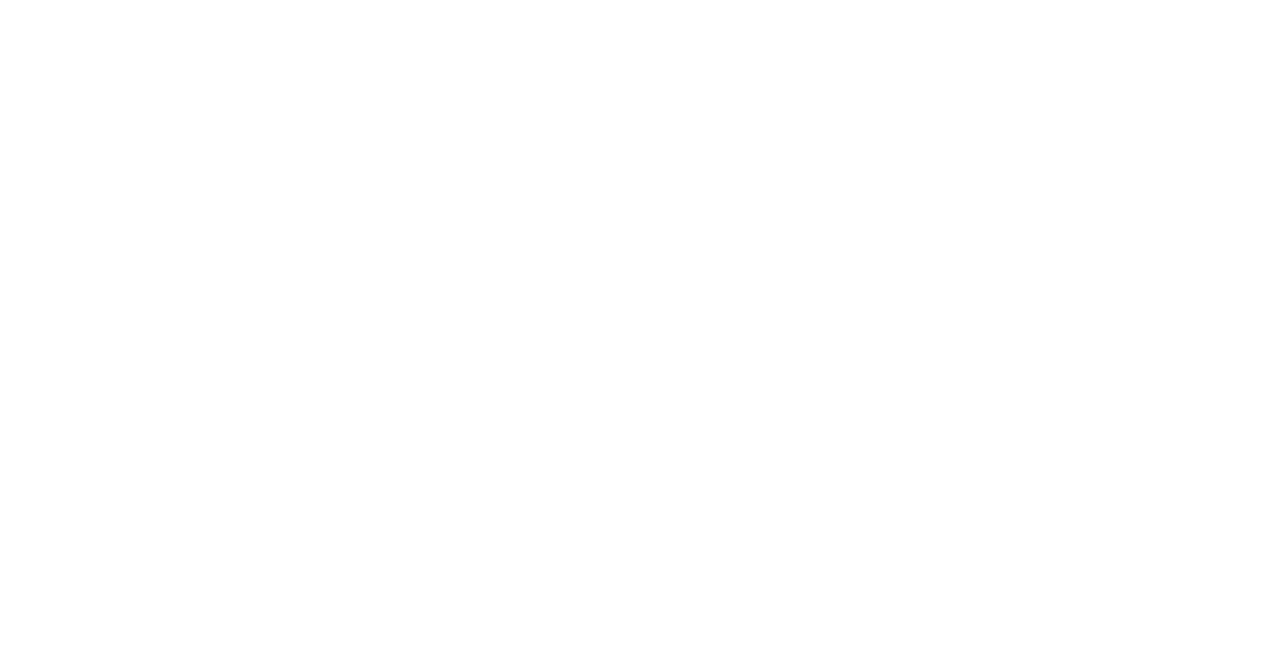
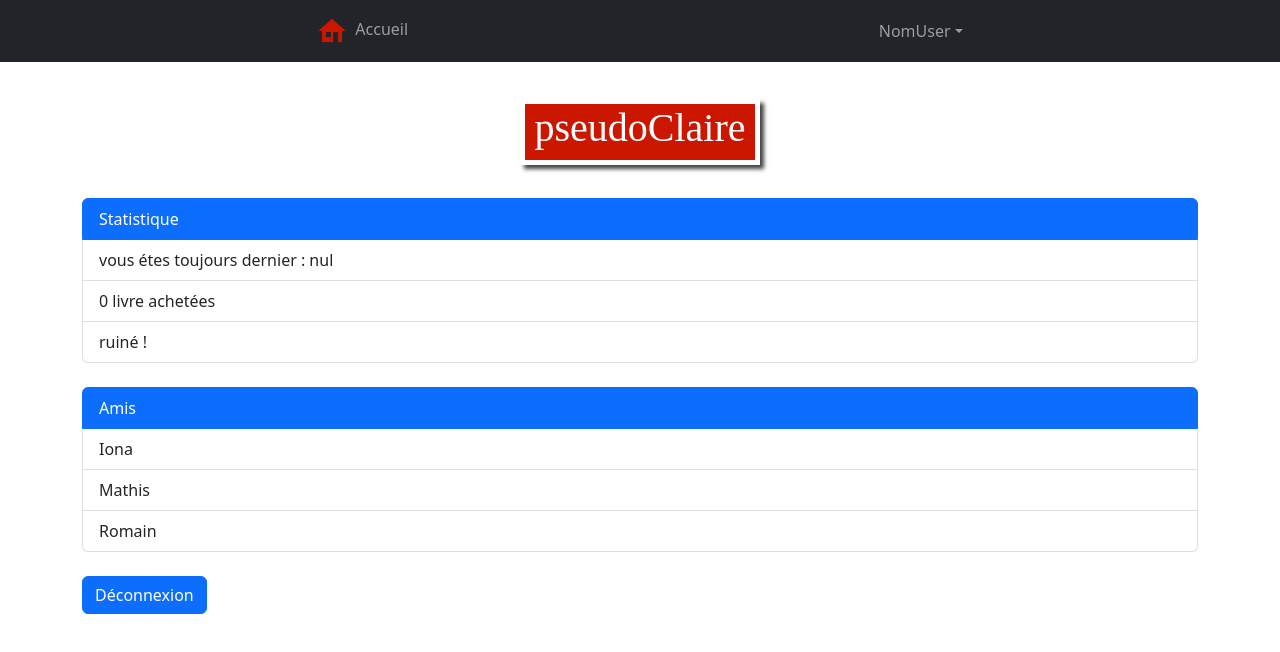
Before and after one commit to clairef2310/Douapolis, a React (Create React App) app in the folder douapolis/: page /Profil/1 in a window 1280 px wide. Before the commit this address had no page. Shown: the top 652 px of the page. Built offline with nearby package versions, Linux system fonts and the light colour scheme.

Commit message:
modification de la route des profils avec :id

```diff
--- a/douapolis/src/App.js
+++ b/douapolis/src/App.js
@@ -15,7 +15,7 @@ function App() {
                         <Route  path='/' element={<Accueil/>} />
                         <Route  path='/Connexion' element={<Connexion/>} />
                         <Route  path='/Jeu' element={<Jeu/>} />
-                        <Route  path='/Profil' element={<Profil/>} />
+                        <Route  path='/Profil/:id' element={<Profil/>} />
                         <Route  path='/NewCompte' element={<NewCompte/>} />
                         <Route  path='/NewJeu' element={<NewJeu/>} />
                     </Routes>
```
